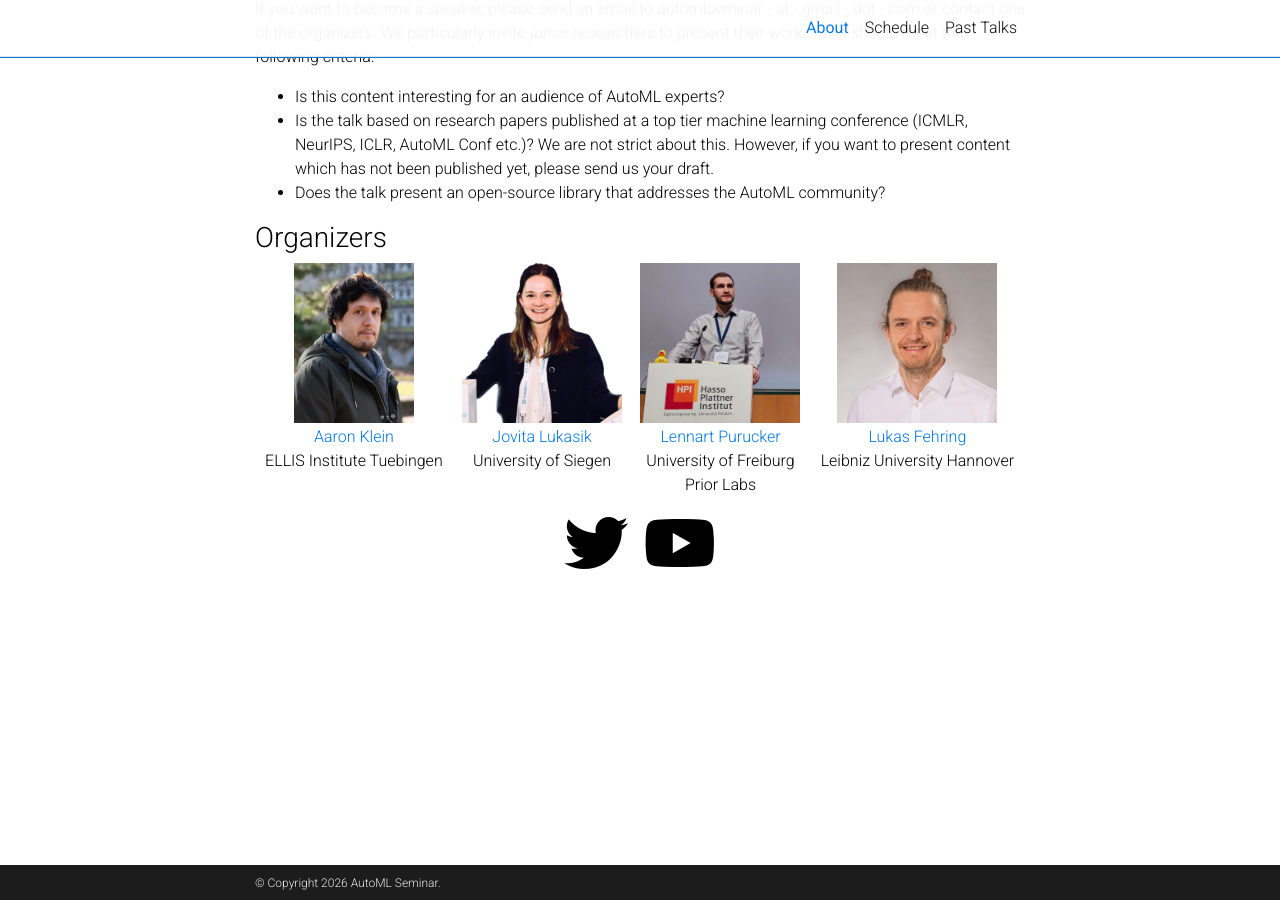
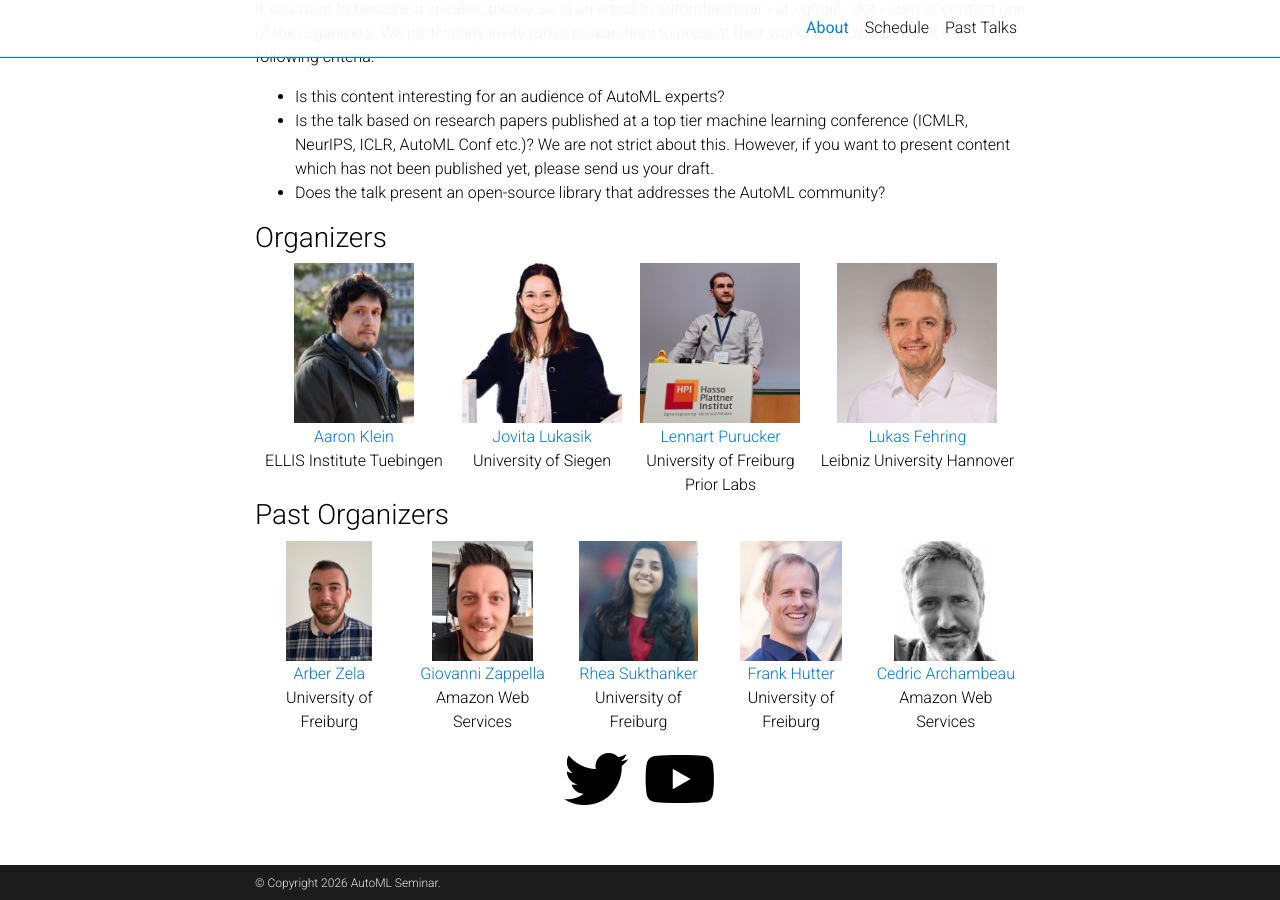
Before and after one commit to AutoML-Seminars/AutoML-Seminars.github.io, a Jekyll site: the page built from _pages/about.md, in a window 1280 px wide and 900 px high, scrolled down 697 px. Built offline with Jekyll 4.4.1, drawn with Linux system fonts in a browser that asks for light colours; comment, search, counter and statistics services are not loaded; a style sheet for code colours, icons or effects is not loaded.

Commit message:
Add past organizers section

```diff
--- a/_pages/about.md
+++ b/_pages/about.md
@@ -57,3 +57,24 @@ We particularly invite *junior* researchers to present their work. Talks should
     <td style="text-align:center; vertical-align:top"><a href="https://www.ai.uni-hannover.de/institut/team-luhai/lukas-fehring">Lukas Fehring</a> <br> Leibniz University Hannover</td>
   </tr>
 </table>
+
+
+### Past Organizers
+
+
+<table style="width:100%">
+  <tr>
+    <td style="text-align:center"><img src="assets/img/arber.jpg" height="120"></td>
+    <td style="text-align:center"><img src="assets/img/giovanni.jpg" height="120"></td>
+    <td style="text-align:center"><img src="assets/img/rhea.jpg" height="120"></td>
+    <td style="text-align:center"><img src="assets/img/frank.jpg" height="120"></td>
+    <td style="text-align:center"><img src="assets/img/cedric.jpg" height="120"></td>
+  </tr>
+  <tr>
+    <td style="text-align:center; vertical-align:top; padding:0 6px"><a href="https://ml.informatik.uni-freiburg.de/profile/zela/">Arber Zela</a> <br> University of Freiburg</td>
+    <td style="text-align:center; vertical-align:top; padding:0 6px"><a href="https://giovannizappella.github.io/">Giovanni Zappella</a> <br> Amazon Web Services</td>
+    <td style="text-align:center; vertical-align:top; padding:0 6px"><a href="https://ml.informatik.uni-freiburg.de/profile/sukthanker/">Rhea Sukthanker</a> <br> University of Freiburg</td>
+    <td style="text-align:center; vertical-align:top; padding:0 6px"><a href="https://ml.informatik.uni-freiburg.de/profile/hutter/">Frank Hutter</a> <br> University of Freiburg</td>
+    <td style="text-align:center; vertical-align:top; padding:0 6px"><a href="http://www0.cs.ucl.ac.uk/staff/c.archambeau/">Cedric Archambeau</a> <br> Amazon Web Services</td>
+  </tr>
+</table>
```
